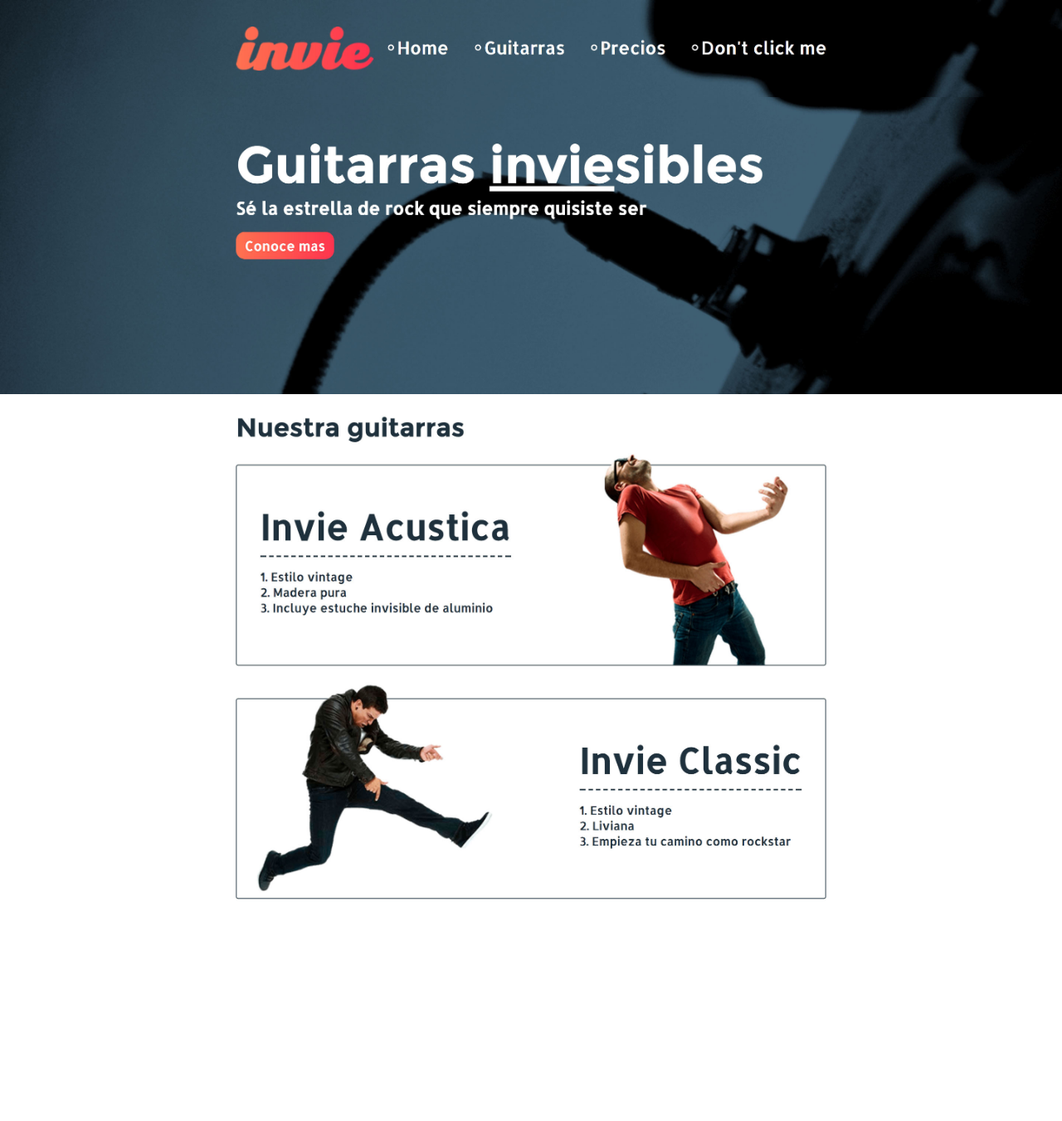
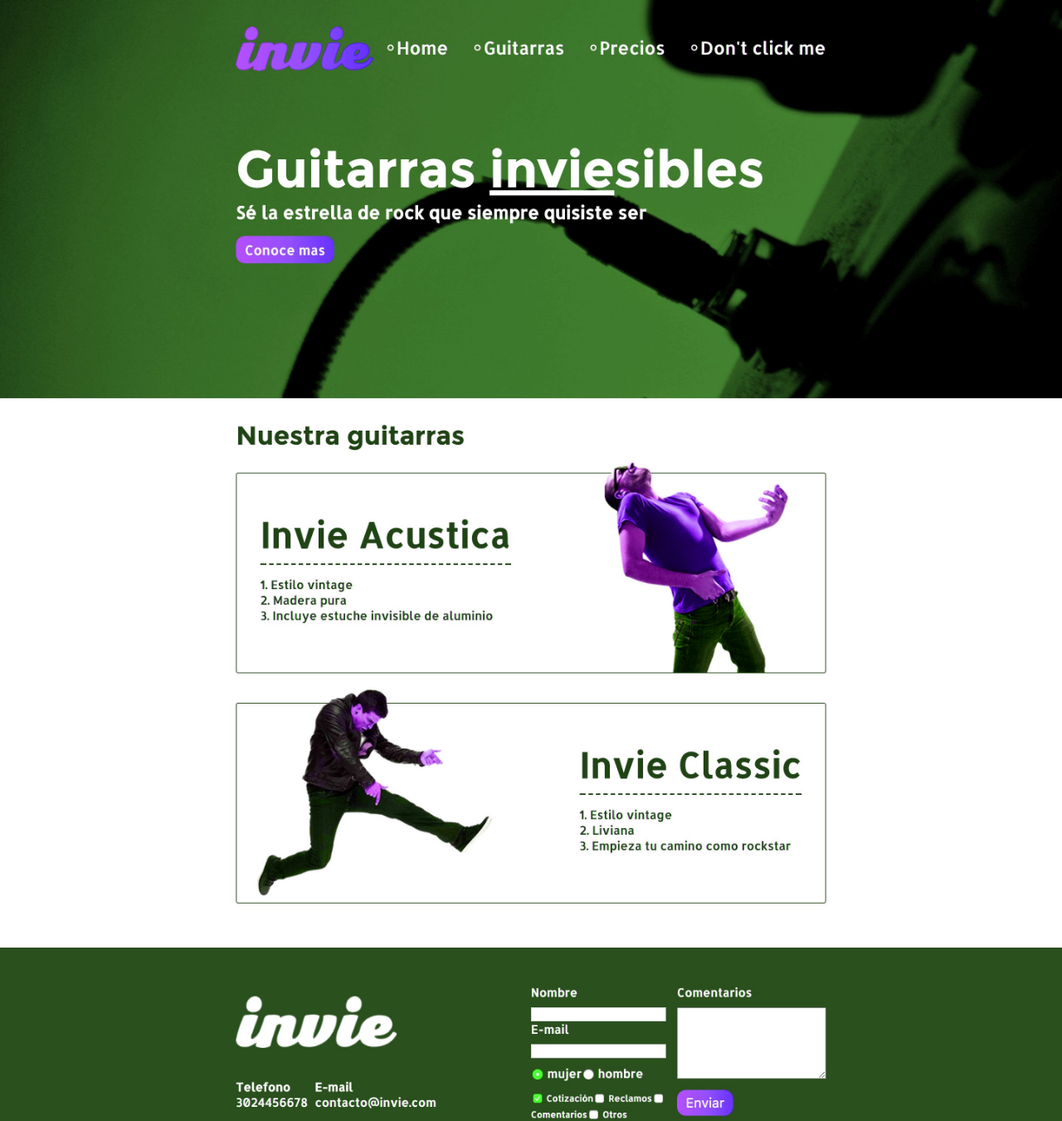
Before and after one commit to dcardona91/invie-github, a plain HTML site: page public/index.html in a window 1280 px wide. Shown: the whole page at 83% size. Before the commit the page ends 1129 px from the top, so only its background shows below. Drawn offline with Linux system fonts and the light colour scheme.

Commit message:
nueva version de invie verde

```diff
--- a/public/index.html
+++ b/public/index.html
@@ -15,9 +15,6 @@
 	</style>
 </head>
 <body>
-	<img src="header.jpg" alt="">
-	<img src="hero.jpg" alt="">
-	<img src="acustica.jpg" alt="">
-	<img src="clasica.jpg" alt="">
+	<img src="nueva-version.jpg" alt="">
 </body>
 </html>
```
Also changed, not shown: public/nueva-version.jpg (added).
